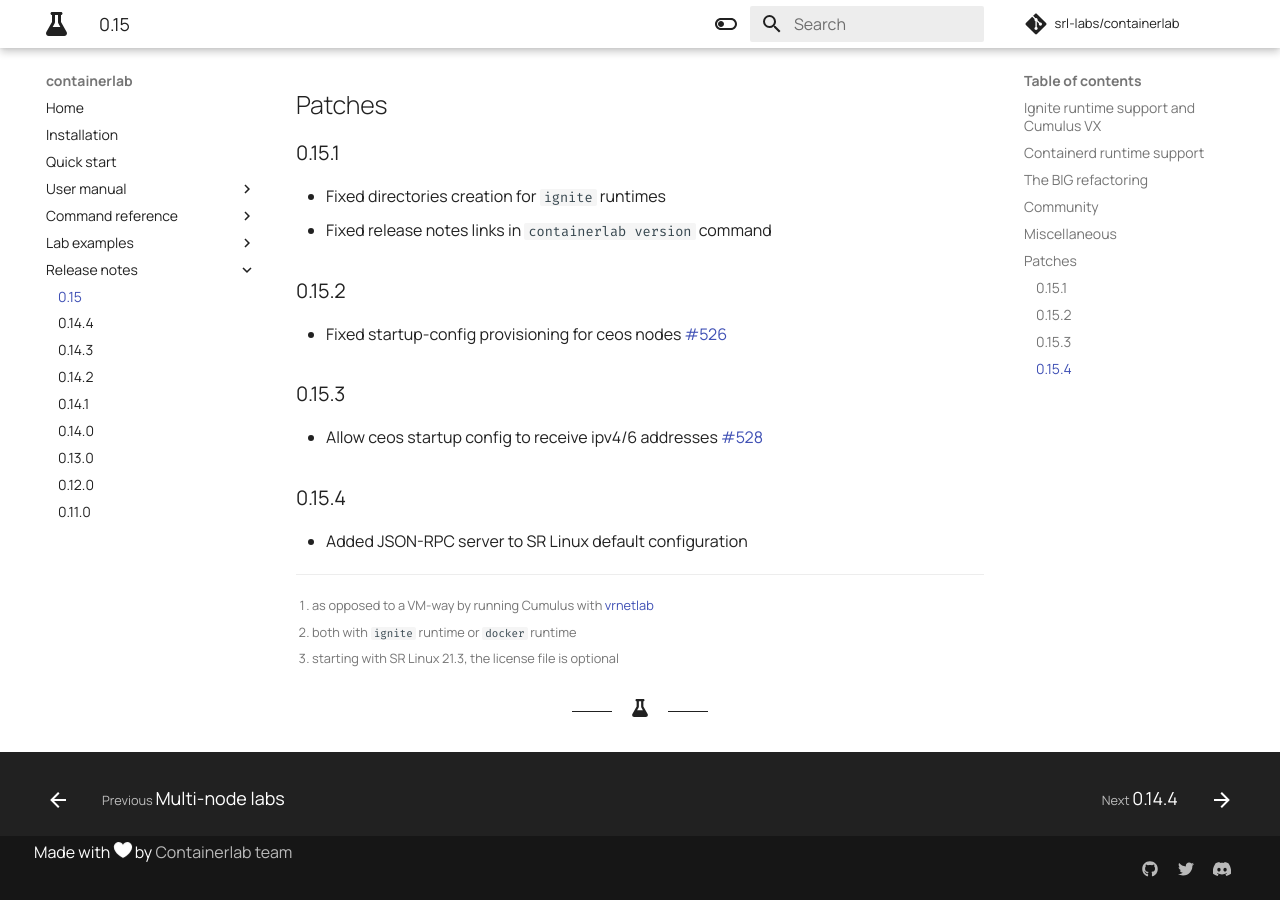
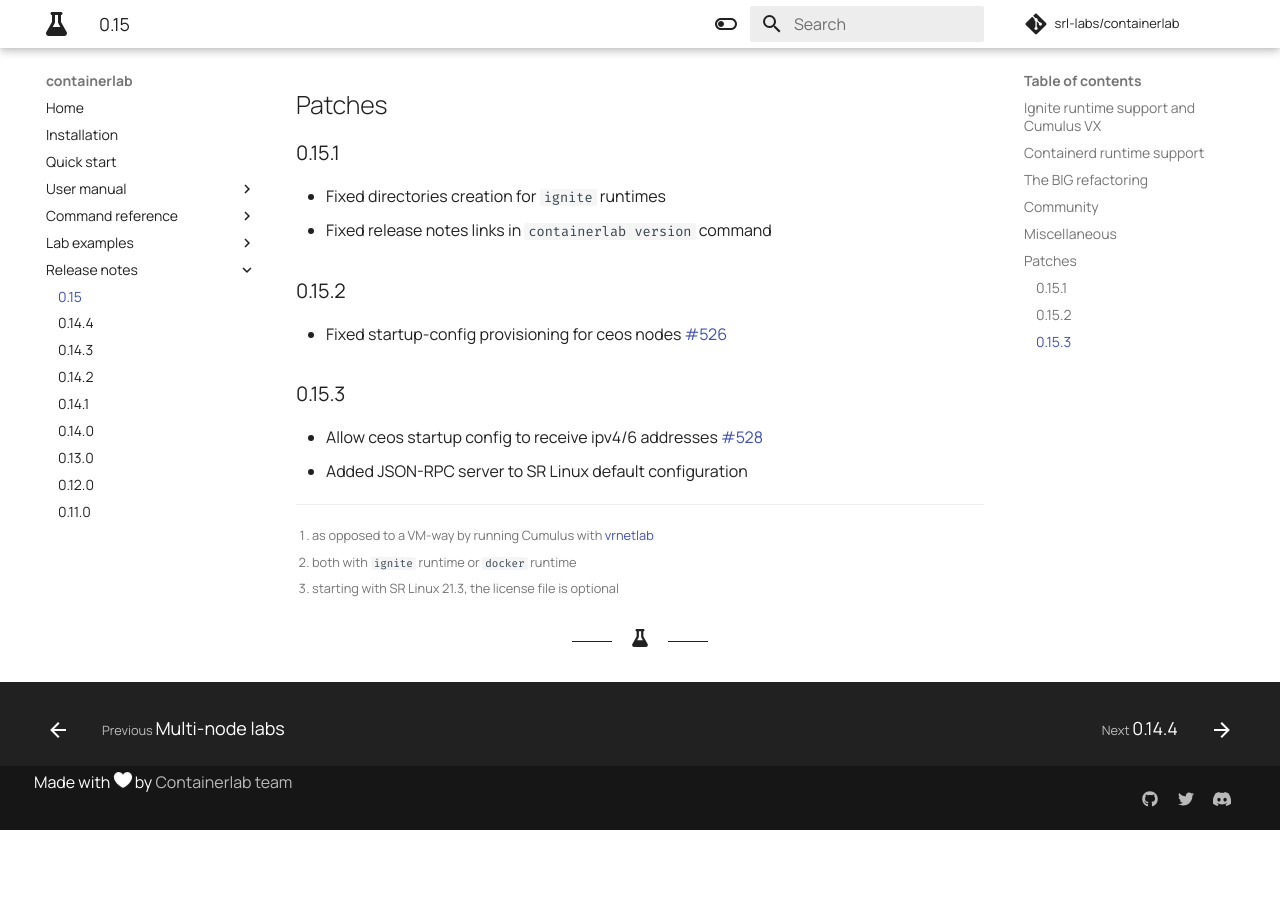
Before and after one commit to srl-labs/containerlab, an MkDocs documentation site: the page built from docs/rn/0.15.md, in a window 1280 px wide and 900 px high, scrolled down 1773 px. Built offline with MkDocs 1.6.1 and Material for MkDocs 9.7.7, drawn with Linux system fonts in a browser that asks for light colours; comment, search, counter and statistics services are not loaded; after the commit the page ends 2603 px from its top, so only the background shows below that.

Commit message:
rel notes

```diff
--- a/docs/rn/0.15.md
+++ b/docs/rn/0.15.md
@@ -48,8 +48,6 @@ With that in mind we launched the containerlab's own [discord server](https://di
 
 ### 0.15.3
 * Allow ceos startup config to receive ipv4/6 addresses  [#528](https://github.com/srl-labs/containerlab/issues/528)
-
-### 0.15.4
 * Added JSON-RPC server to SR Linux default configuration
 
 [^1]: as opposed to a VM-way by running Cumulus with [vrnetlab](../manual/vrnetlab.md)
```
